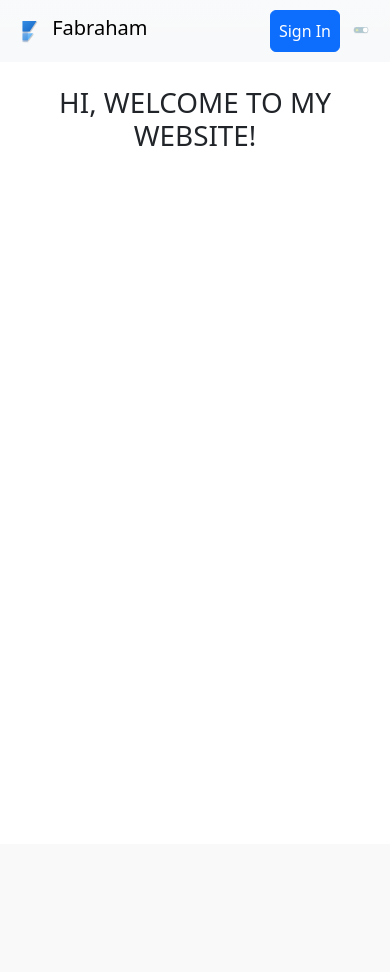
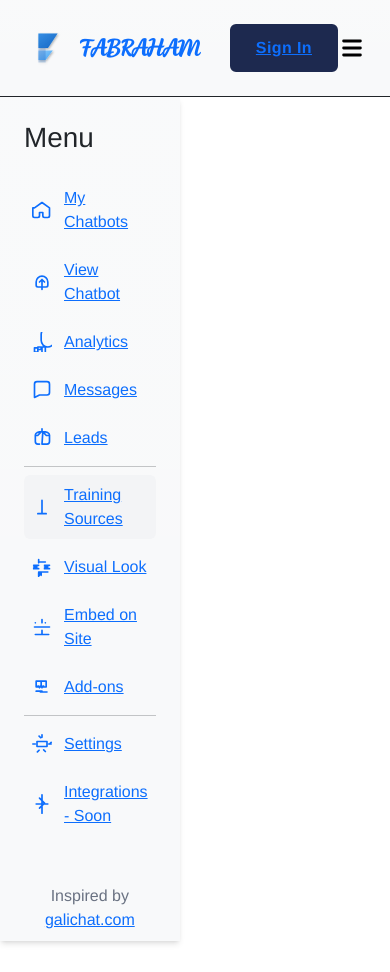
Before and after one commit to FabrahamIV/Django201-MyPersonalEdit, a Django app: page / in a window 390 px wide. Before the commit the page ends 146 px from the top, so only its background shows below. Run offline with Django 5.2, Linux system fonts and the light colour scheme; data that the repository does not hold is empty.

Commit message:
feat: Introduce user authentication with `django-allauth`, add a dark mode toggle, and set up the initial feed app with a Post model and homepage.

```diff
--- a/feed/models.py
+++ b/feed/models.py
@@ -2,9 +2,10 @@ from django.db import models
 
 # Create your models here.
 class Post(models.Model):
-    text = models.CharField(max_length=240)
+    title = models.CharField(max_length=240, blank=False, null=False)
+    image = models.ImageField(upload_to='images/', blank=True, null=True)
     description = models.TextField(max_length=1000, blank=True, null=True) # nullable
     created_at = models.DateTimeField(auto_now_add=True)
 
     def __str__(self):
-        return self.text[0:100]
+        return self.title[0:100]
--- /dev/null
+++ b/feed/static/css/main.css
@@ -0,0 +1,55 @@
+html {
+  transition: background-color 0.4s ease, color 0.4s ease;
+}
+
+body.theme-transition * {
+  transition: background-color 0.4s ease, color 0.4s ease;
+}
+
+#toggleIcon {
+  transition: opacity 0.3s ease;
+}
+
+.prominent {
+  padding: 0.5rem 1rem;
+  background-color: #0d6efd;
+  color: #fff;
+  border-radius: 0.25rem;
+}
+
+.button_login {
+  padding: 0.5rem 1rem;
+  background-color: #0d6efd;
+  color: #fff;
+  border-radius: 0.25rem;
+}
+
+#toggleIcon {
+  display: inline-block;
+  /* override Tailwind’s block */
+  width: 1rem;
+  /* explicit size */
+  height: 1rem;
+}
+
+#darkModeToggle {
+  padding: 0.25rem 0.5rem;
+  /* shrink padding */
+  line-height: 1;
+  /* tighten vertical space */
+}
+
+body {
+  font-family: 'Helvetica', 'Inter', sans-serif;
+}
+
+@font-face {
+  font-family: 'Blue Vinyl';
+  src: url('../font/instagram-new/Demo_Fonts/Fontspring-DEMO-blue_vinyl_bold_ps_ot.otf') format('opentype');
+  font-weight: bold;
+  font-style: normal;
+}
+
+.font-blue-vinyl {
+  font-family: 'Blue Vinyl', sans-serif;
+}
--- a/feed/static/feed/css/main.css
+++ /dev/null
@@ -1,36 +0,0 @@
-html {
-  transition: background-color 0.4s ease, color 0.4s ease;
-}
-
-body.theme-transition * {
-  transition: background-color 0.4s ease, color 0.4s ease;
-}
-
-#toggleIcon {
-  transition: opacity 0.3s ease;
-}
-
-.prominent {
-    padding: 0.5rem 1rem;
-    background-color: #0d6efd;
-    color: #fff;
-    border-radius: 0.25rem;
-}
-
-.button_login {
-    padding: 0.5rem 1rem;
-    background-color: #0d6efd;
-    color: #fff;
-    border-radius: 0.25rem;
-}
-
-#toggleIcon {
-  display: inline-block;   /* override Tailwind’s block */
-  width: 1rem;             /* explicit size */
-  height: 1rem;
-}
-
-#darkModeToggle {
-  padding: 0.25rem 0.5rem; /* shrink padding */
-  line-height: 1;          /* tighten vertical space */
-}
--- a/feed/templates/base.html
+++ b/feed/templates/base.html
@@ -7,18 +7,22 @@
     <meta name="viewport" content="width=device-width, initial-scale=1.0">
     <link href="https://cdn.jsdelivr.net/npm/bootstrap@5.3.2/dist/css/bootstrap.min.css" rel="stylesheet">
     <link rel="stylesheet" href="https://cdn.jsdelivr.net/npm/bootstrap-icons@1.11.3/font/bootstrap-icons.min.css">
-    <link rel="stylesheet" href="{% static 'feed/css/main.css' %}">
+    <link rel="stylesheet" href="{% static 'css/main.css' %}">
     <script src="https://cdn.jsdelivr.net/npm/@tailwindcss/browser@4"></script>
     <title>{% block title %}{% endblock %}</title>
-</head>
+    </head>
 
 <body>
-    {% include 'includes/navbar.html' %}
-    <div class="container mt-4">
-        {% block body %}
-            {% block content %}
+    <!-- {% include 'includes/navbar.html' %} -->
+    {% include 'includes/navbar-tailwind.html' %}
+    <div class="flex flex-auto">
+        {% include 'includes/sidebar.html' %}
+        <div class="container mt-4 px-3">
+            {% block body %}
+                {% block content %}
+                {% endblock %}
             {% endblock %}
-        {% endblock %}
+        </div>
     </div>
 
     <script src="https://cdn.jsdelivr.net/npm/bootstrap@5.3.2/dist/js/bootstrap.bundle.min.js"></script>
--- a/feed/templates/home.html
+++ b/feed/templates/home.html
@@ -4,15 +4,40 @@
 
 {% block body %}
 <div class="text-center">
-    <h1>HI, WELCOME TO MY WEBSITE!</h1>
-    <div class="posts" p-2></div>
     {% for post in posts %}
-        <h3>{{ post.text }}</h3>
-        {% if post.description %}
-            <p>{{ post.description }}</p>
-        {% endif %}
-        <p>{{ post.created_at }}</p>
-        <hr>
+        <div class="container mx-auto flex justify-center p-4">
+            <div class="w-full max-w-md max-w-xl shadow-lg rounded transition duration-500 hover:scale-105 hover:shadow-2xl">
+                <div>
+                    <h1 class="text-2xl mt-2 ml-4 font-bold text-gray-800 cursor-pointer hover:text-gray-900 transition duration-100">{{ post.title }}</h1>
+                </div>
+                <img class="w-full cursor-pointer p-2" src="https://images.unsplash.com/photo-1525268771113-32d9e9021a97?ixid=MnwxMjA3fDB8MHxwaG90by1wYWdlfHx8fGVufDB8fHx8&ixlib=rb-1.2.1&auto=format&fit=crop&w=800&q=80" alt="" />
+                <p class="ml-4 mt-1 mb-2 text-gray-700 hover:underline cursor-pointer">{{ post.description }}</p>
+                <div class="flex p-4 justify-between">
+                <div class="flex items-center space-x-2">
+                    <img class="w-10 rounded-full" src="https://d2qp0siotla746.cloudfront.net/img/use-cases/profile-picture/template_3.jpg" alt="sara" />
+                    <h2 class="text-gray-800 font-bold cursor-pointer">{{ post.user }}</h2>
+                </div>
+                <div class="flex space-x-2">
+                    <div class="flex space-x-1 items-center">
+                    <span>
+                        <svg xmlns="http://www.w3.org/2000/svg" class="h-7 w-7 text-gray-600 cursor-pointer" fill="none" viewBox="0 0 24 24" stroke="currentColor">
+                        <path stroke-linecap="round" stroke-linejoin="round" stroke-width="2" d="M8 12h.01M12 12h.01M16 12h.01M21 12c0 4.418-4.03 8-9 8a9.863 9.863 0 01-4.255-.949L3 20l1.395-3.72C3.512 15.042 3 13.574 3 12c0-4.418 4.03-8 9-8s9 3.582 9 8z" />
+                        </svg>
+                    </span>
+                    <span>22</span>
+                    </div>
+                    <div class="flex space-x-1 items-center">
+                    <span>
+                        <svg xmlns="http://www.w3.org/2000/svg" class="h-7 w-7 text-red-500 hover:text-red-400 transition duration-100 cursor-pointer" viewBox="0 0 20 20" fill="currentColor">
+                        <path fill-rule="evenodd" d="M3.172 5.172a4 4 0 015.656 0L10 6.343l1.172-1.171a4 4 0 115.656 5.656L10 17.657l-6.828-6.829a4 4 0 010-5.656z" clip-rule="evenodd" />
+                        </svg>
+                    </span>
+                    <span>20</span>
+                    </div>
+                </div>
+                </div>
+            </div>
+        </div>
     {% endfor %}
 </div>
 {% endblock %}
--- /dev/null
+++ b/feed/templates/includes/navbar-tailwind.html
@@ -0,0 +1,83 @@
+<!-- component -->
+{% load static %}
+<header
+    class='flex items-center border-b py-4 px-4 sm:px-10 bg-body-tertiary bg-gradient min-h-[70px] tracking-wide relative z-50'>
+    <div class='flex flex-wrap items-center gap-4 w-full !text-decoration-none'>
+        <a href="/" class="flex items-center gap-2 no-underline text-decoration-none">
+            <img src="{% static 'svg/F.svg' %}" alt="Logo" class="mb-0 w-12 h-12">
+            {# TODO: make this font in the middle of the page #}
+            <h3 class="text-2xl font-bold italic mb-0 font-blue-vinyl" id="header-name">FABRAHAM</h3>
+        </a>
+
+        <div
+            class='items-center lg:!flex lg:flex-auto lg:ml-4 max-lg:hidden max-lg:before:fixed max-lg:before:bg-black max-lg:before:opacity-50 max-lg:before:inset-0 max-lg:before:z-50'>
+            <button class='lg:hidden fixed top-2 right-4 z-[100] rounded-full bg-white p-3'>
+                <svg xmlns="http://www.w3.org/2000/svg" class="w-4 fill-black" viewBox="0 0 320.591 320.591">
+                    <path
+                        d="M30.391 318.583a30.37 30.37 0 0 1-21.56-7.288c-11.774-11.844-11.774-30.973 0-42.817L266.643 10.665c12.246-11.459 31.462-10.822 42.921 1.424 10.362 11.074 10.966 28.095 1.414 39.875L51.647 311.295a30.366 30.366 0 0 1-21.256 7.288z"
+                        data-original="#000000"></path>
+                    <path
+                        d="M287.9 318.583a30.37 30.37 0 0 1-21.257-8.806L8.83 51.963C-2.078 39.225-.595 20.055 12.143 9.146c11.369-9.736 28.136-9.736 39.504 0l259.331 257.813c12.243 11.462 12.876 30.679 1.414 42.922-.456.487-.927.958-1.414 1.414a30.368 30.368 0 0 1-23.078 7.288z"
+                        data-original="#000000"></path>
+                </svg>
+            </button>
+
+            <div
+                class="lg:!flex lg:flex-auto lg:h-full max-lg:fixed max-lg:bg-white max-lg:w-1/2 max-lg:min-w-[300px] max-lg:top-0 max-lg:left-0 max-lg:p-6 max-lg:h-full max-lg:shadow-md max-lg:overflow-auto z-50">
+                <ul class='lg:flex lg:items-center lg:h-full lg:py-0 lg:gap-x-8 max-lg:space-y-2 mb-0'>
+                    <li class='mb-6 hidden max-lg:block'>
+                        <a href="javascript:void(0)"><img src="https://readymadeui.com/readymadeui.svg" alt="logo"
+                                class='w-36' />
+                        </a>
+                    </li>
+                    <li class='max-lg:border-b max-lg:py-3'>
+                        <a href='javascript:void(0)'
+                            class='hover:text-[#007bff] text-[#007bff] block font-bold text-[15px]'>Home</a>
+                    </li>
+                    <li class='max-lg:border-b max-lg:py-3'><a href='javascript:void(0)'
+                            class='hover:text-[#007bff] text-gray-600 block font-bold text-[15px]'>Shop</a>
+                    </li>
+                    <li class='max-lg:border-b max-lg:py-3'><a href='javascript:void(0)'
+                            class='hover:text-[#007bff] text-gray-600 block font-bold text-[15px]'>Sale</a>
+                    </li>
+                    <li class='max-lg:border-b max-lg:py-3'><a href='javascript:void(0)'
+                            class='hover:text-[#007bff] text-gray-600 block font-bold text-[15px]'>Manage</a>
+                    </li>
+                </ul>
+
+                <ul class='lg:flex lg:items-center ml-auto max-lg:block lg:space-x-8 ml-auto mb-0'>
+                    <li class='max-lg:border-b max-lg:py-3 max-lg:mt-2'>
+                        <a href='javascript:void(0)'
+                            class='hover:text-[#007bff] text-gray-600 block font-bold text-[15px]'>Pricing</a>
+                    </li>
+                    <li class='max-lg:border-b max-lg:py-3 max-lg:mt-2'><a href='javascript:void(0)'
+                            class='hover:text-[#007bff] text-gray-600 block font-bold text-[15px]'>Learn</a>
+                    </li>
+                </ul>
+            </div>
+        </div>
+
+        <div class="border-l border-[#333] h-6 max-lg:hidden"></div>
+
+        <div class='flex items-center ml-auto space-x-6'>
+            <!-- <a href='javascript:void(0)' class='hover:text-[#007bff] text-gray-600 block font-bold text-[15px]'>Log
+                in</a> -->
+            <button
+                class='px-4 py-2.5 text-sm rounded font-bold text-white border-2 border-[#1d294f] bg-[#1d294f] transition-all ease-in-out duration-300 hover:bg-transparent hover:text-[#1d294f]'>
+                {% if user.is_authenticated %}
+                <a href="{% url 'account_logout' %}">Sign Out</a>
+                {% else %}
+                <a href="{% url 'account_login' %}">Sign In</a>
+                {% endif %}
+            </button>
+
+            <button class='lg:hidden'>
+                <svg class="w-7 h-7" fill="#000" viewBox="0 0 20 20" xmlns="http://www.w3.org/2000/svg">
+                    <path fill-rule="evenodd"
+                        d="M3 5a1 1 0 011-1h12a1 1 0 110 2H4a1 1 0 01-1-1zM3 10a1 1 0 011-1h12a1 1 0 110 2H4a1 1 0 01-1-1zM3 15a1 1 0 011-1h12a1 1 0 110 2H4a1 1 0 01-1-1z"
+                        clip-rule="evenodd"></path>
+                </svg>
+            </button>
+        </div>
+    </div>
+</header>
--- a/feed/templates/includes/navbar.html
+++ b/feed/templates/includes/navbar.html
@@ -2,7 +2,7 @@
 <nav class="navbar navbar-expand-lg bg-body-tertiary bg-gradient">
   <div class="container-fluid">
     <a class="navbar-brand" href="/">
-      <img src="{% static 'feed/svg/F.svg' %}" alt="Logo" width="35" height="auto" class="d-inline-block align-text-top">
+      <img src="{% static 'svg/F.svg' %}" alt="Logo" width="35" height="auto" class="d-inline-block align-text-top">
       Fabraham
     </a>
     <div class="d-flex gap-1 align-items-center">
@@ -12,7 +12,7 @@
         <a href="{% url 'account_login' %}" class="btn btn-primary p-2">Sign In</a>
       {% endif %}
       <button class="btn" id="darkModeToggle">
-          <img src="{% static 'feed/svg/toggle_off.svg' %}" alt="Toggle" width="auto" height="1rem" id="toggleIcon" class="d-inline-block align-text-top">
+          <img src="{% static 'svg/toggle_off.svg' %}" alt="Toggle" width="auto" height="4rem" id="toggleIcon" class="d-inline-block align-text-top">
       </button>
     </div>
   </div>
@@ -47,8 +47,8 @@
 
     function updateIcon(theme) {
       toggleIcon.src = theme === 'dark'
-        ? "{% static 'feed/svg/toggle_off.svg' %}"
-        : "{% static 'feed/svg/toggle_on.svg' %}";
+        ? "{% static 'svg/toggle_off.svg' %}"
+        : "{% static 'svg/toggle_on.svg' %}";
     }
   });
 </script>
--- /dev/null
+++ b/feed/templates/includes/sidebar.html
@@ -0,0 +1,114 @@
+<!-- component -->
+<aside class="w-64 bg-body-tertiary bg-gradient h-screen shadow-md flex flex-col justify-between">
+    <div class="p-6">
+        <h1 class="text-xl font-bold mb-4">Menu</h1>
+        <nav class="space-y-2">
+            <a href="#" class="flex items-center p-2 text-gray-700 hover:bg-gray-100 rounded">
+                <span class="mr-3">
+                    <!-- Home Icon -->
+                    <svg xmlns="http://www.w3.org/2000/svg" class="h-5 w-5" fill="none" viewBox="0 0 24 24" stroke="currentColor">
+                        <path stroke-linecap="round" stroke-linejoin="round" stroke-width="2" d="M3 9.5L12 3l9 6.5v9.5a2 2 0 01-2 2h-4a2 2 0 01-2-2v-4H9v4a2 2 0 01-2 2H3a2 2 0 01-2-2V9.5z" />
+                    </svg>
+                </span>
+                <span>My Chatbots</span>
+            </a>
+            <a href="#" class="flex items-center p-2 text-gray-700 hover:bg-gray-100 rounded">
+                <span class="mr-3">
+                    <!-- View Icon -->
+                    <svg xmlns="http://www.w3.org/2000/svg" class="h-5 w-5" fill="none" viewBox="0 0 24 24" stroke="currentColor">
+                        <path stroke-linecap="round" stroke-linejoin="round" stroke-width="2" d="M15 12l-3-3m0 0l-3 3m3-3v12M5 12a7 7 0 0114 0v4a2 2 0 01-2 2H7a2 2 0 01-2-2v-4z" />
+                    </svg>
+                </span>
+                <span>View Chatbot</span>
+            </a>
+            <a href="#" class="flex items-center p-2 text-gray-700 hover:bg-gray-100 rounded">
+                <span class="mr-3">
+                    <!-- Analytics Icon -->
+                    <svg xmlns="http://www.w3.org/2000/svg" class="h-5 w-5" fill="none" viewBox="0 0 24 24" stroke="currentColor">
+                        <path stroke-linecap="round" stroke-linejoin="round" stroke-width="2" d="M11 3a8 8 0 0116 0v7a8 8 0 01-16 0V3zm5 15h-4v7h4v-7zm-9 3h4v-3H7v3zm-4 3h4v-5H3v5z" />
+                    </svg>
+                </span>
+                <span>Analytics</span>
+            </a>
+            <a href="#" class="flex items-center p-2 text-gray-700 hover:bg-gray-100 rounded">
+                <span class="mr-3">
+                    <!-- Messages Icon -->
+                    <svg xmlns="http://www.w3.org/2000/svg" class="h-5 w-5" fill="none" viewBox="0 0 24 24" stroke="currentColor">
+                        <path stroke-linecap="round" stroke-linejoin="round" stroke-width="2" d="M3 5a3 3 0 013-3h12a3 3 0 013 3v10a3 3 0 01-3 3H9l-6 3V5z" />
+                    </svg>
+                </span>
+                <span>Messages</span>
+            </a>
+            <a href="#" class="flex items-center p-2 text-gray-700 hover:bg-gray-100 rounded">
+                <span class="mr-3">
+                    <!-- Leads Icon -->
+                    <svg xmlns="http://www.w3.org/2000/svg" class="h-5 w-5" fill="none" viewBox="0 0 24 24" stroke="currentColor">
+                        <path stroke-linecap="round" stroke-linejoin="round" stroke-width="2" d="M12 4.354c-4.418 0-8 1.79-8 4v7.99a3 3 0 003 3h2m3 0h6a3 3 0 003-3V8.354c0-2.21-3.582-4-8-4zM12 1v3M9.879 5.879l-2.121 2.122M4 9h3M20 9h-3M14.121 5.879l2.122 2.122" />
+                    </svg>
+                </span>
+                <span>Leads</span>
+            </a>
+            <hr class="my-2 border-gray-300">
+            <a href="#" class="flex items-center p-2 text-gray-700 bg-gray-100 rounded">
+                <span class="mr-3">
+                    <!-- Training Icon -->
+                    <svg xmlns="http://www.w3.org/2000/svg" class="h-5 w-5" fill="none" viewBox="0 0 24 24" stroke="currentColor">
+                        <path stroke-linecap="round" stroke-linejoin="round" stroke-width="2" d="M7 20h10M12 4v16m0 0H8m4 0h4" />
+                    </svg>
+                </span>
+                <span>Training Sources</span>
+            </a>
+            <a href="#" class="flex items-center p-2 text-gray-700 hover:bg-gray-100 rounded">
+                <span class="mr-3">
+                    <!-- Visual Look Icon -->
+                    <svg xmlns="http://www.w3.org/2000/svg" class="h-5 w-5" fill="none" viewBox="0 0 24 24" stroke="currentColor">
+                        <path stroke-linecap="round" stroke-linejoin="round" stroke-width="2" d="M15 12h4m-4-2h6m-6 4h6m-6 4h4M6 12H2m0-2h6m-6 4h6M8 6h8M8 18h8m-5 0v4m-2-4v4M8 3v4m0 12v4" />
+                    </svg>
+                </span>
+                <span>Visual Look</span>
+            </a>
+            <a href="#" class="flex items-center p-2 text-gray-700 hover:bg-gray-100 rounded">
+                <span class="mr-3">
+                    <!-- Embed Icon -->
+                    <svg xmlns="http://www.w3.org/2000/svg" class="h-5 w-5" fill="none" viewBox="0 0 24 24" stroke="currentColor">
+                        <path stroke-linecap="round" stroke-linejoin="round" stroke-width="2" d="M8 12h.01M4 7h.01M12 3v4M3 12h18M16 7h.01M12 20v-4m-8 5h16" />
+                    </svg>
+                </span>
+                <span>Embed on Site</span>
+            </a>
+            <a href="#" class="flex items-center p-2 text-gray-700 hover:bg-gray-100 rounded">
+                <span class="mr-3">
+                    <!-- Add-ons Icon -->
+                    <svg xmlns="http://www.w3.org/2000/svg" class="h-5 w-5" fill="none" viewBox="0 0 24 24" stroke="currentColor">
+                        <path stroke-linecap="round" stroke-linejoin="round" stroke-width="2" d="M11 5h-6v7h6V5zm0 7h6V5h-6v7zm-1 6h8M8 17h-3m8-6h1v1m-3 0h1v1m-2-2h1v1m-3 0h1v1m-2-2h1v1m-1 5h5" />
+                    </svg>
+                </span>
+                <span>Add-ons</span>
+            </a>
+            <hr class="my-2 border-gray-300">
+            <a href="#" class="flex items-center p-2 text-gray-700 hover:bg-gray-100 rounded">
+                <span class="mr-3">
+                    <!-- Settings Icon -->
+                    <svg xmlns="http://www.w3.org/2000/svg" class="h-5 w-5" fill="none" viewBox="0 0 24 24" stroke="currentColor">
+                        <path stroke-linecap="round" stroke-linejoin="round" stroke-width="2" d="M12 1v3M8.5 2.5l2 2M1 12h3m16 0h3m-9 7l2 2M6.5 21.5l2-2M21 12l2-2M6 9h12v6H6V9z" />
+                    </svg>
+                </span>
+                <span>Settings</span>
+            </a>
+            <a href="#" class="flex items-center p-2 text-gray-700 hover:bg-gray-100 rounded">
+                <span class="mr-3">
+                    <!-- Integrations Icon -->
+                    <svg xmlns="http://www.w3.org/2000/svg" class="h-5 w-5" fill="none" viewBox="0 0 24 24" stroke="currentColor">
+                        <path stroke-linecap="round" stroke-linejoin="round" stroke-width="2" d="M12 1v22M5 12h14M9 5l6 6-6 6" />
+                    </svg>
+                </span>
+                <span>Integrations - Soon</span>
+            </a>
+        </nav>
+    </div>
+
+    <!-- Footer Note -->
+    <div class="p-4 text-center text-gray-500">
+        <p>Inspired by <a href="https://galichat.com" class="text-blue-500 underline">galichat.com</a></p>
+    </div>
+</aside>
--- a/til/settings.py
+++ b/til/settings.py
@@ -15,6 +15,7 @@ from pathlib import Path
 BASE_DIR = Path(__file__).resolve().parent.parent
 TEMPLATE_DIR = BASE_DIR / 'feed/templates/feed'
 STATIC_DIR = BASE_DIR / 'feed/static/feed'
+MEDIA_DIR = BASE_DIR / 'feed/media'
 
 # For login purpose
 SITE_ID = 1
```
Also changed, not shown: feed/static/font/instagram-new/Licenses/Demo.txt (added, +53 -0 lines), feed/migrations/0003_rename_text_post_title_post_image.py (added), feed/migrations/0004_alter_post_image.py (added), feed/static/font/instagram-new/Demo_Fonts/Fontspring-DEMO-blue_vinyl_bold_ps_ot.otf (added), feed/static/font/instagram-new/Demo_Fonts/Fontspring-DEMO-blue_vinyl_regular_ps_ot.otf (added), feed/static/svg/F.svg (renamed from feed/static/feed/svg/F.svg), feed/static/svg/Moon.svg (renamed from feed/static/feed/svg/Moon.svg), feed/static/svg/Sun.svg (renamed from feed/static/feed/svg/Sun.svg), feed/static/svg/toggle_off.svg (renamed from feed/static/feed/svg/toggle_off.svg), feed/static/svg/toggle_on.svg (renamed from feed/static/feed/svg/toggle_on.svg).
